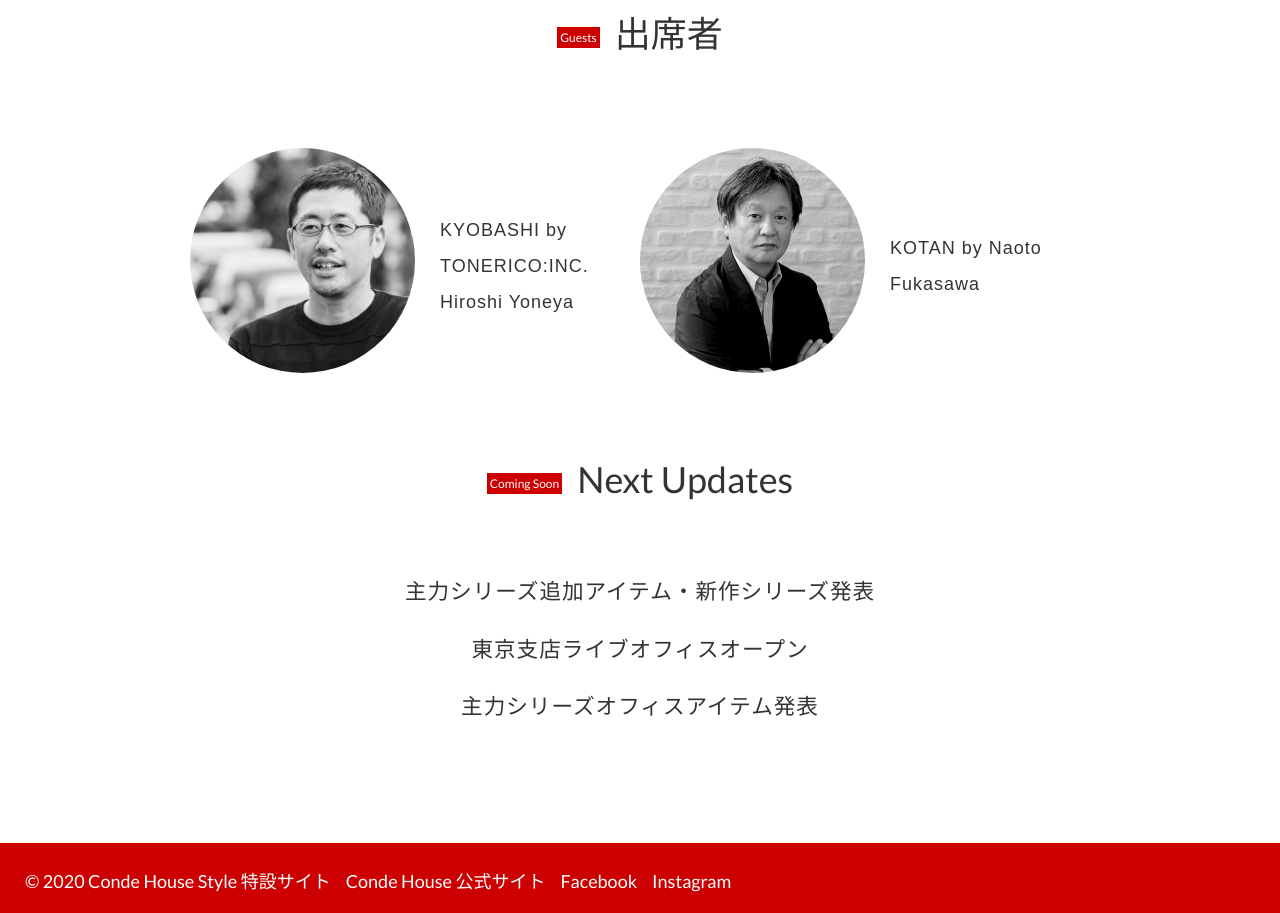
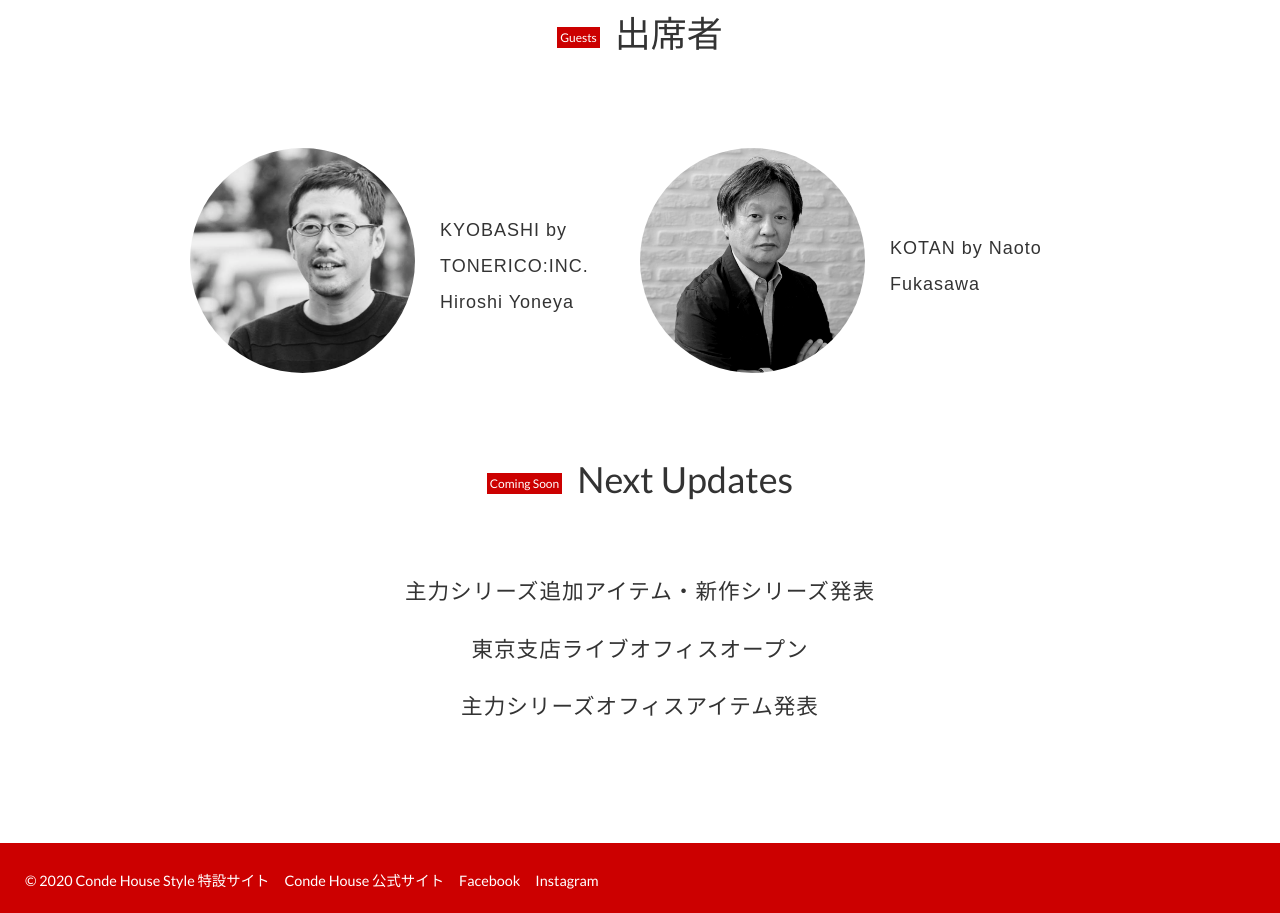
Before and after one commit to knpcondehouse/chs2020, a Gatsby site: page / in a window 1280 px wide. Shown: the part 3724-4637 px from the top of the page. Built offline with nearby package versions, Linux system fonts and the light colour scheme; Gatsby itself is replaced by a stand-in of ours.

Commit message:
motion.mp4

```diff
--- a/src/components/sass/style.sass
+++ b/src/components/sass/style.sass
@@ -248,6 +248,7 @@
   li
     margin-right: 15px
     color: #fff
+    font-size: 0.8rem
   a
     text-decoration: none
     color: #fff
```
Also changed, not shown: 1 other file.
